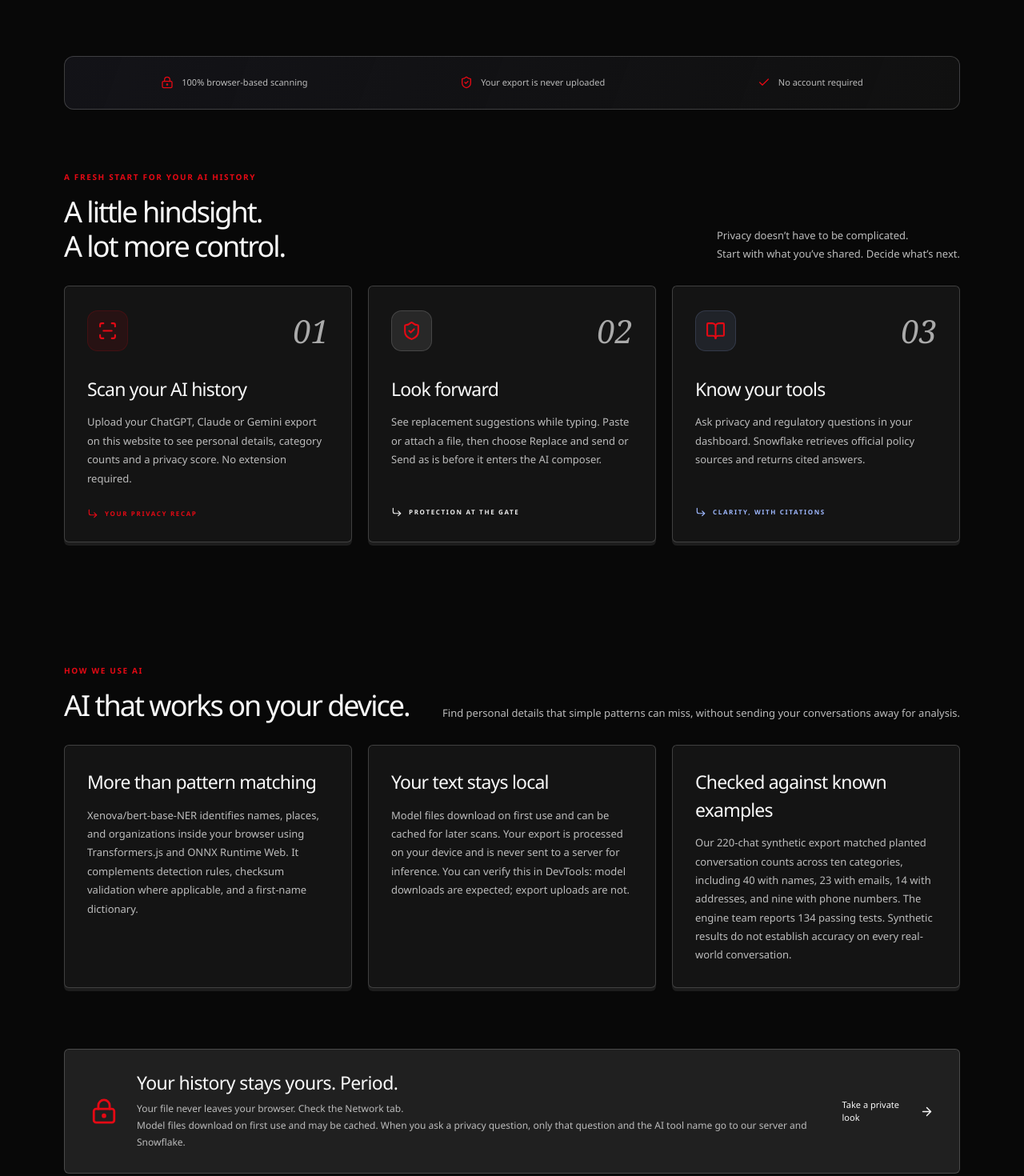
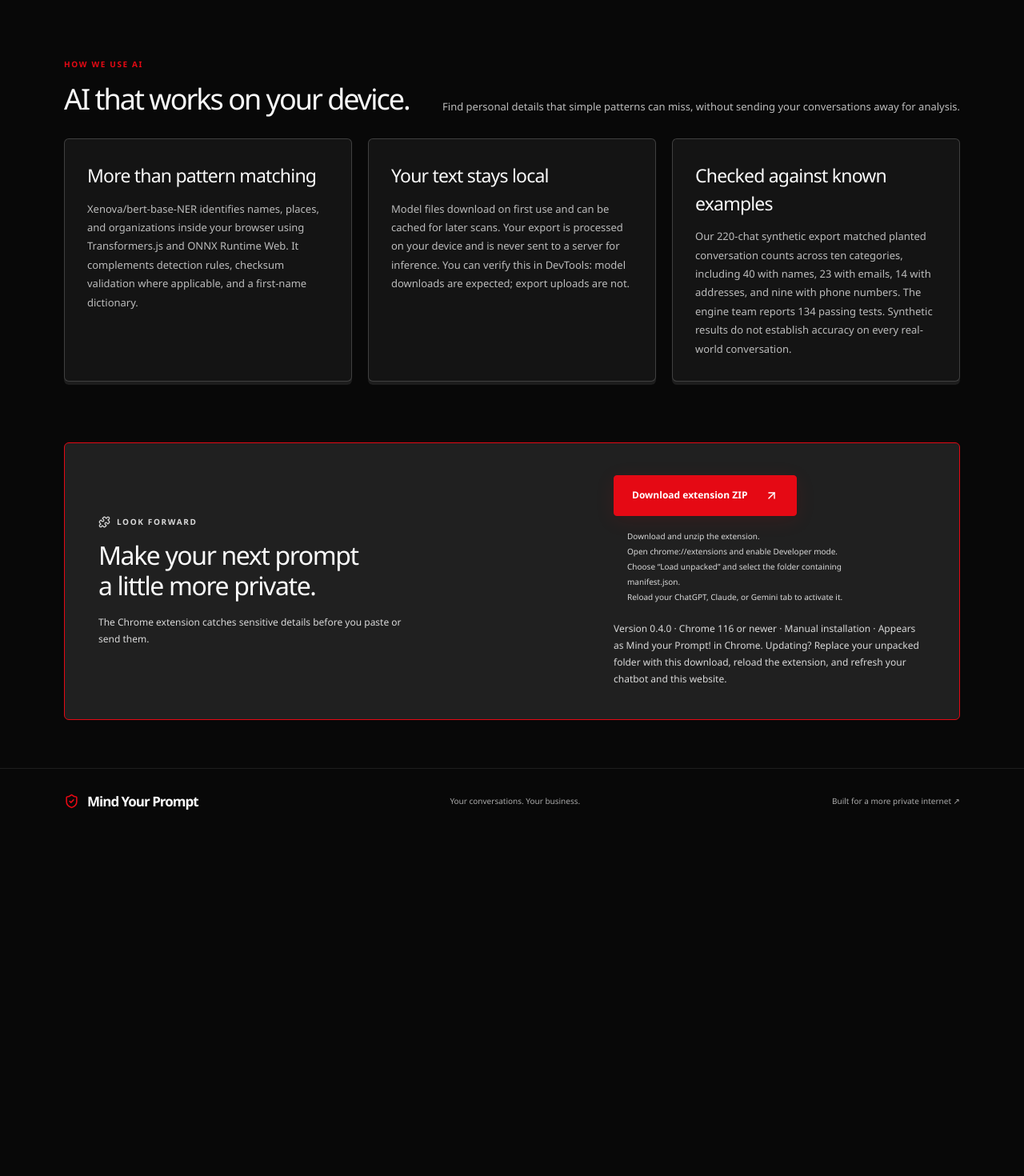
Before and after one commit to JyothiNandhan/ShellHacks_2026, a Next.js app in the folder apps/web/: page / in a window 1280 px wide. Shown: the part 820-2290 px from the top of the page at 80% size. After the commit the page ends 1862 px from the top, so only its background shows below. Built offline with nearby package versions, Linux system fonts and the light colour scheme.

Commit message:
Remove redundant home page sections and decorative callouts

```diff
--- a/apps/web/app/page.tsx
+++ b/apps/web/app/page.tsx
@@ -1,13 +1,9 @@
 import Link from "next/link";
 import {
   ArrowUpRight,
-  ArrowRight,
   LockKeyhole,
-  ScanLine,
   ShieldCheck,
-  BookOpen,
   Check,
-  CornerDownRight,
 } from "lucide-react";
 import PrivacyVisual from "../components/PrivacyVisual";
 import ExtensionCTA from "../components/ExtensionCTA";
@@ -31,9 +27,6 @@
             <Link href="/scan" className="button primary">
               Scan my AI history <ArrowUpRight size={19} />
             </Link>
-            <Link href="/#how-it-works" className="hero-secondary">
-              See how it works <ArrowRight size={16} />
-            </Link>
           </div>
           <div className="micro">
             <LockKeyhole size={14} /> No account. No uploads. Just answers.
@@ -52,59 +45,6 @@
           <Check size={16} /> No account required
         </span>
       </div>
-      <section id="how-it-works" className="section">
-        <div className="section-heading">
-          <div>
-            <span className="eyebrow">A FRESH START FOR YOUR AI HISTORY</span>
-            <h2>
-              A little hindsight.
-              <br />A lot more control.
-            </h2>
-          </div>
-          <p>
-            Privacy doesn’t have to be complicated.
-            <br />
-            Start with what you’ve shared. Decide what’s next.
-          </p>
-        </div>
-        <div className="feature-grid">
-          {[
-            {
-              n: "01",
-              icon: ScanLine,
-              title: "Scan your AI history",
-              body: "Upload your ChatGPT, Claude or Gemini export on this website to see personal details, category counts and a privacy score. No extension required.",
-              tag: "YOUR PRIVACY RECAP",
-            },
-            {
-              n: "02",
-              icon: ShieldCheck,
-              title: "Look forward",
-              body: "See replacement suggestions while typing. Paste or attach a file, then choose Replace and send or Send as is before it enters the AI composer.",
-              tag: "PROTECTION AT THE GATE",
-            },
-            {
-              n: "03",
-              icon: BookOpen,
-              title: "Know your tools",
-              body: "Ask privacy and regulatory questions in your dashboard. Snowflake retrieves official policy sources and returns cited answers.",
-              tag: "CLARITY, WITH CITATIONS",
-            },
-          ].map(({ n, icon: Icon, title, body, tag }) => (
-            <article className="feature-card" key={n}>
-              <div className="feature-top">
-                <Icon size={25} />
-                <span>{n}</span>
-              </div>
-              <h3>{title}</h3>
-              <p>{body}</p>
-              <span className="eyebrow">
-                <CornerDownRight size={14} /> {tag}
-              </span>
-            </article>
-          ))}
-        </div>
-      </section>
       <section id="how-we-use-ai" className="section">
         <div className="section-heading">
           <div>
@@ -147,21 +87,6 @@
           </article>
         </div>
       </section>
-      <section id="privacy" className="privacy-banner">
-        <LockKeyhole size={34} />
-        <div>
-          <h2>Your history stays yours. Period.</h2>
-          <p>
-            Your file never leaves your browser. Check the Network tab.
-            <br />
-            Model files download on first use and may be cached. When you ask
-            a privacy question, only that question and the AI tool name go to our server and Snowflake.
-          </p>
-        </div>
-        <Link href="/scan" className="text-link">
-          Take a private look <ArrowRight size={17} />
-        </Link>
-      </section>
       <ExtensionCTA />
     </main>
   );
--- a/apps/web/components/PrivacyVisual.tsx
+++ b/apps/web/components/PrivacyVisual.tsx
@@ -6,7 +6,6 @@
   Eye,
   EyeOff,
   Fingerprint,
-  LockKeyhole,
 } from "lucide-react";
 
 const examples = [
@@ -94,20 +93,7 @@
         </button>
         <small>Interactive illustration · fictional details</small>
       </div>
-      <div className="studio-receipt">
-        <LockKeyhole size={18} />
-        <div>
-          <strong>A little less exposed.</strong>
-          <span>A little more in your control.</span>
-        </div>
-        <Check size={19} />
-      </div>
-      <div className="studio-bottom">
-        <span>PRIVATE BY DESIGN</span>
-        <span className="studio-barcode" aria-hidden="true">
-          |||| ||| || ||||| |||
-        </span>
-      </div>
+
     </div>
   );
 }
```
